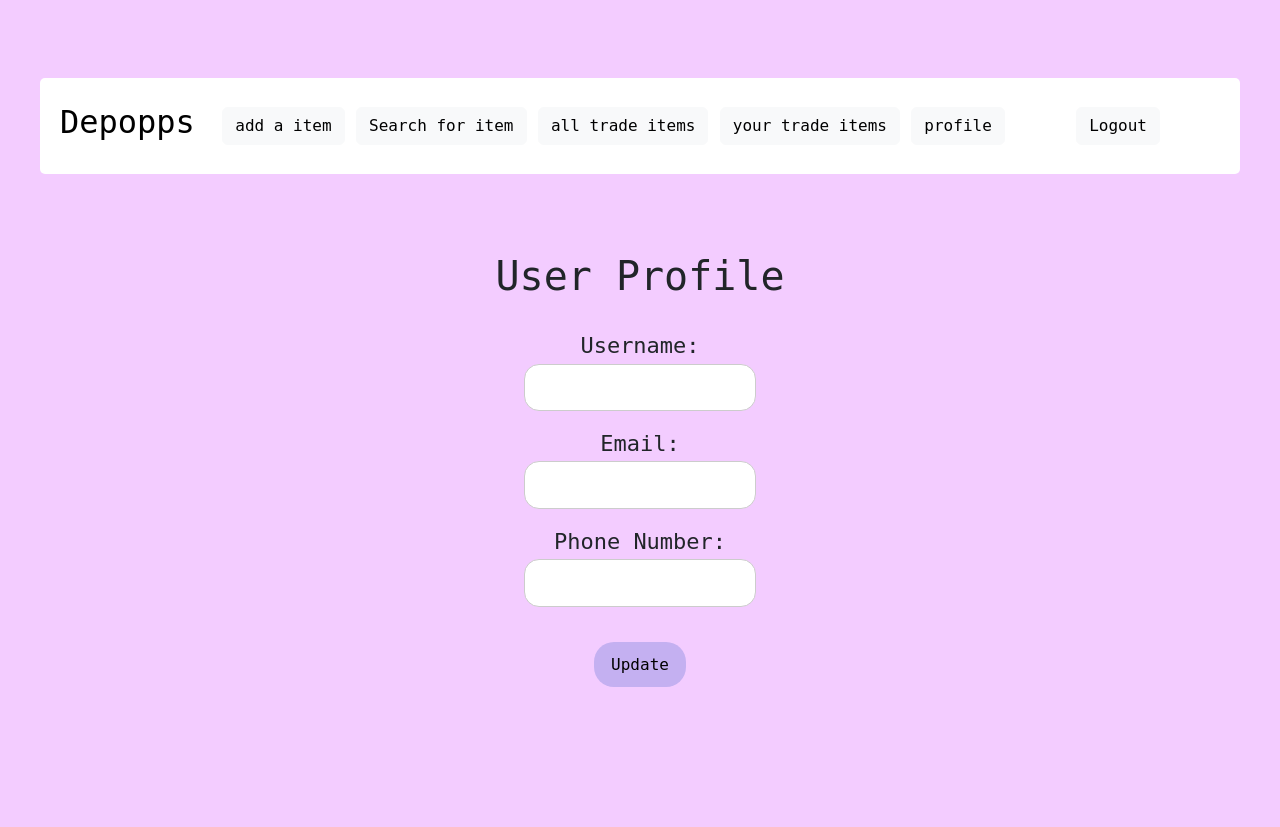
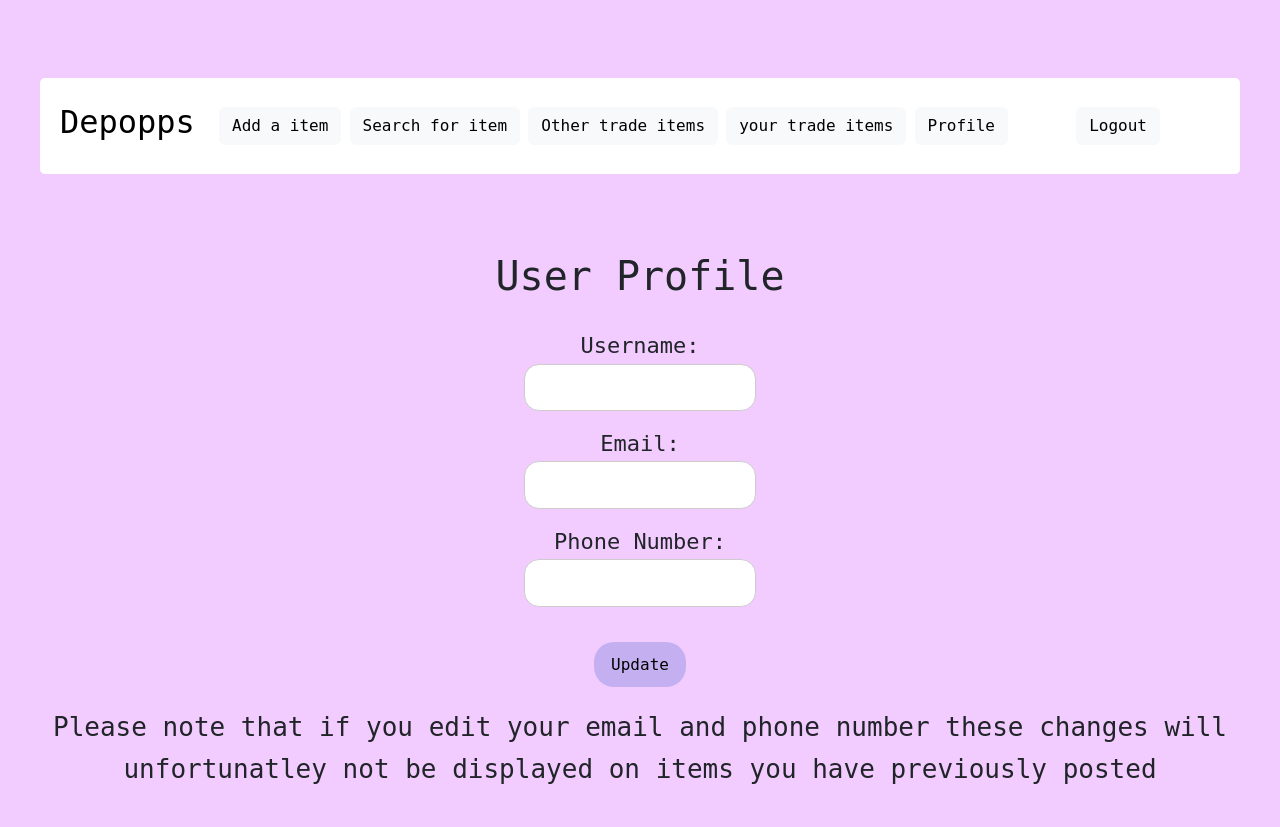
Before and after one commit to software-students-fall2023/5-final-project-rice, a Flask app: page /Profile in a window 1280 px wide. Before the commit the page ends 687 px from the top, so only its background shows below. Run offline with Flask 3, Linux system fonts and the light colour scheme; the visitor is signed in with stand-in values (Sample User, id 1); data that the repository does not hold is empty; some web fonts are replaced.

Commit message:
html changes

```diff
--- a/web-app/templates/YourItemDetail.html
+++ b/web-app/templates/YourItemDetail.html
@@ -3,7 +3,7 @@
 <head>
     <meta charset="UTF-8">
     <meta name="viewport" content="width=device-width, initial-scale=1.0">
-    <title>Document</title>
+    <title>Your Item Detail</title>
 </head>
 <body>
     {% extends 'base.html' %} {% block Base %}
--- a/web-app/templates/base.html
+++ b/web-app/templates/base.html
@@ -11,11 +11,11 @@
     <nav class="navbar navbar-light bg-transparent static-top">
         <div class="container">
             <a class="navbar-brand" href="/Trade"><h2>Depopps</h2></a>
-            <a class="btn btn-light" href="/AddItem">add a item</a>
+            <a class="btn btn-light" href="/AddItem">Add a item</a>
             <a class="btn btn-light"href="/SearchForItem">Search for item</a>
-            <a class="btn btn-light"href="/ViewAllTrade">all trade items</a>
+            <a class="btn btn-light"href="/ViewAllTrade">Other trade items</a>
             <a class="btn btn-light" href="/YourTrade">your trade items</a>
-            <a class="btn btn-light" href="/Profile">profile</a>
+            <a class="btn btn-light" href="/Profile">Profile</a>
 
             <form method="POST" action="{{ url_for('logout') }}" id="logout-form">
                 <button class="btn btn-light">Logout</button>
--- a/web-app/templates/profile.html
+++ b/web-app/templates/profile.html
@@ -78,6 +78,7 @@
                 </form>
             </div>
         </nav>
+        <p>Please note that if you edit your email and phone number these changes will unfortunatley not be displayed on items you have previously posted</p>
     </header>
     {% endblock %}
 </body>
--- a/web-app/templates/register.html
+++ b/web-app/templates/register.html
@@ -3,7 +3,7 @@
 <head>
     <meta charset="UTF-8">
     <meta name="viewport" content="width=device-width, initial-scale=1">
-    <title>StreetEats</title>
+    <title>Register</title>
     <link rel="stylesheet" href="/static/style.css">
     <style>
         .register-submit-button {
```
Also changed, not shown: README.md.
